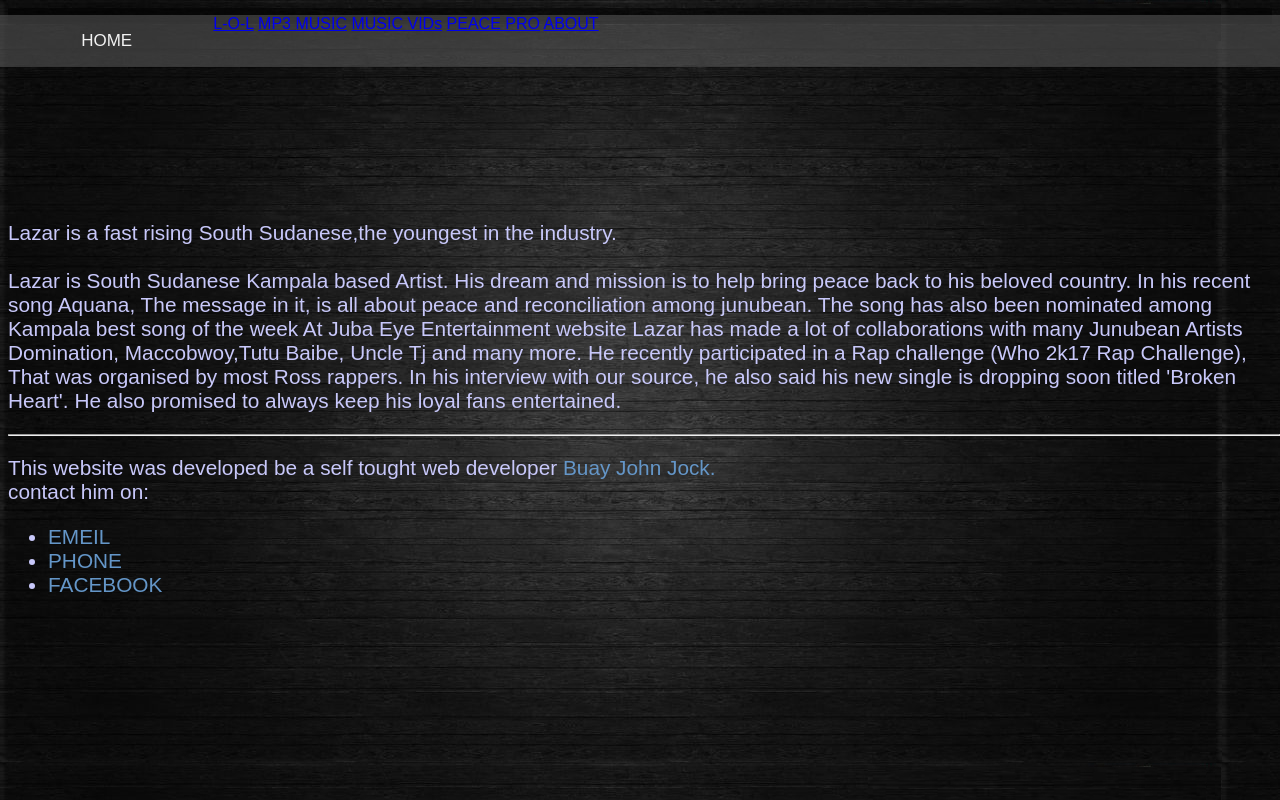
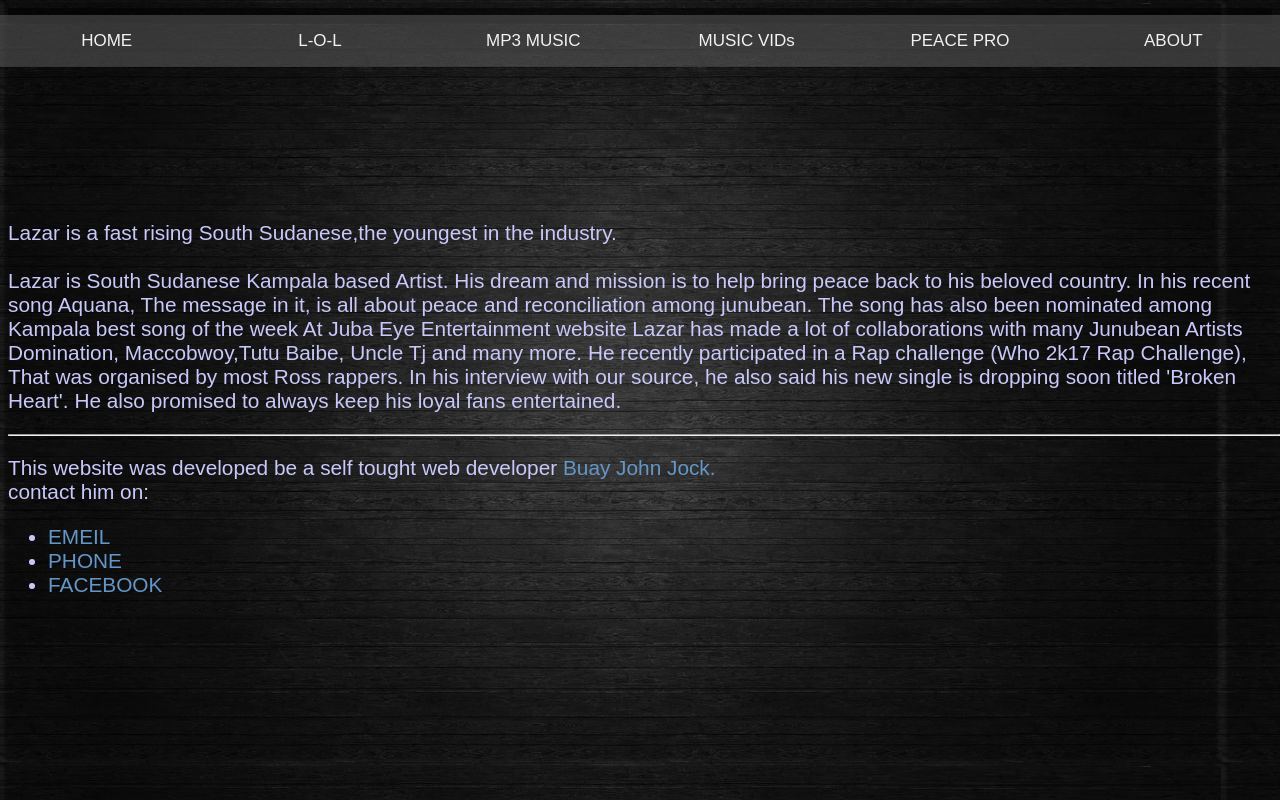
Before and after one commit to Lazarboltita/Lazarboltita.github.io, a plain HTML site: page about/indext.html in a window 1280 px wide. Drawn offline with Linux system fonts and the light colour scheme.

Commit message:
third update

```diff
--- a/about/indext.html
+++ b/about/indext.html
@@ -88,11 +88,11 @@ table a{display:none;}
 
 <nav>
    <a href="../index.html" class="link">HOME</a>
-   <a href="../life-of-lazar/indext.html" class="link1">L-O-L</a>
-   <a href="../mp3/indext.html" class="link2">MP3 MUSIC</a>
-   <a href="../videos/indext.html" class="link3">MUSIC VIDs</a>
-   <a href="../peace/indext.html" class="link4">PEACE PRO</a>
-   <a href="../about/indext.html" CLASS="LINK5">ABOUT</a>
+   <a href="../life-of-lazar/indext.html" class="link">L-O-L</a>
+   <a href="../mp3/indext.html" class="link">MP3 MUSIC</a>
+   <a href="../videos/indext.html" class="link">MUSIC VIDs</a>
+   <a href="../peace/indext.html" class="link">PEACE PRO</a>
+   <a href="../about/indext.html" CLASS="LINK">ABOUT</a>
  </nav>
 <div class="quotes">
   <p id="p">
```
Also changed, not shown: life-of-lazar/indext.html (+5 -5 lines), mp3/indext.html (+5 -5 lines), peace/indext.html (+6 -6 lines), videos/indext.html (+5 -5 lines).
